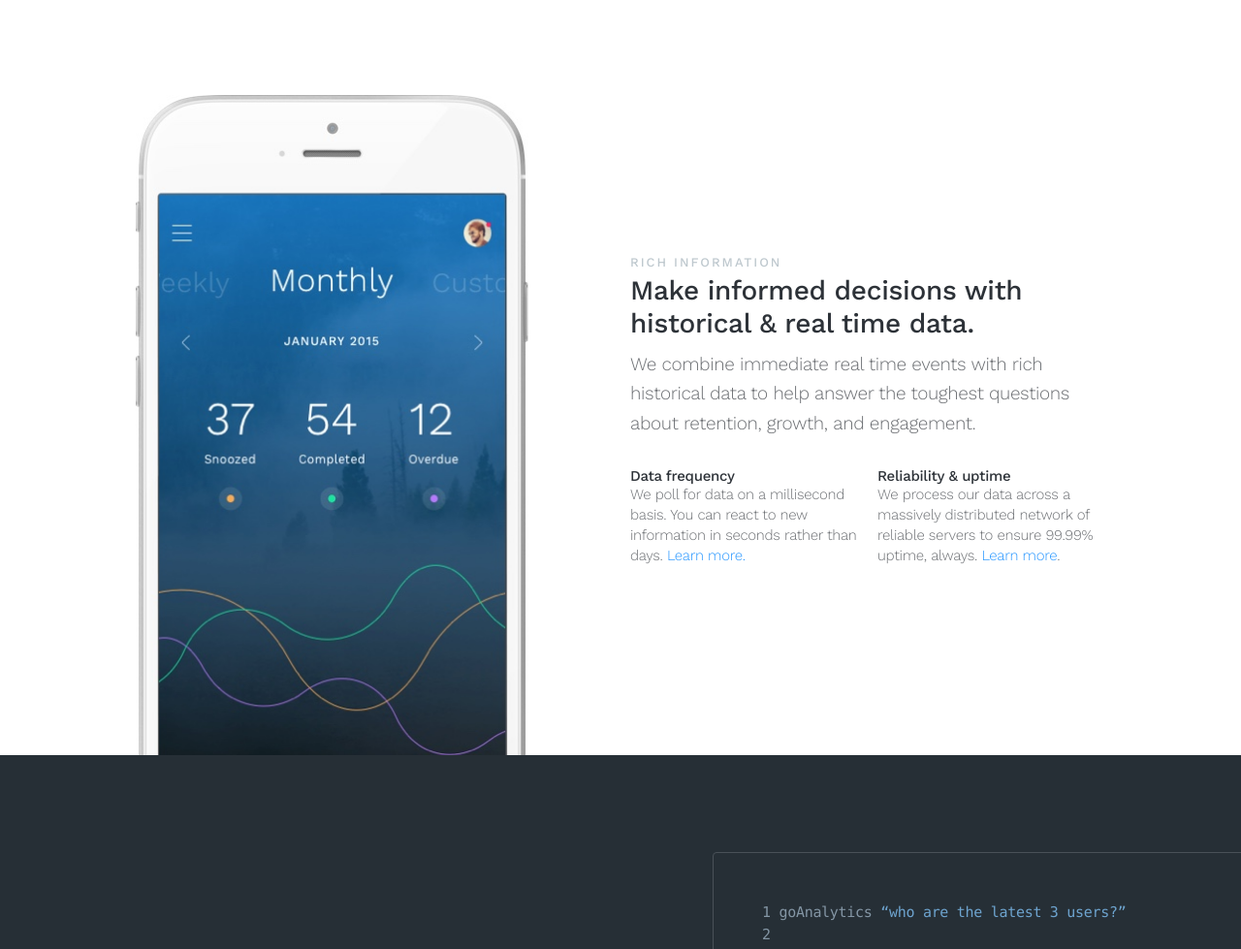
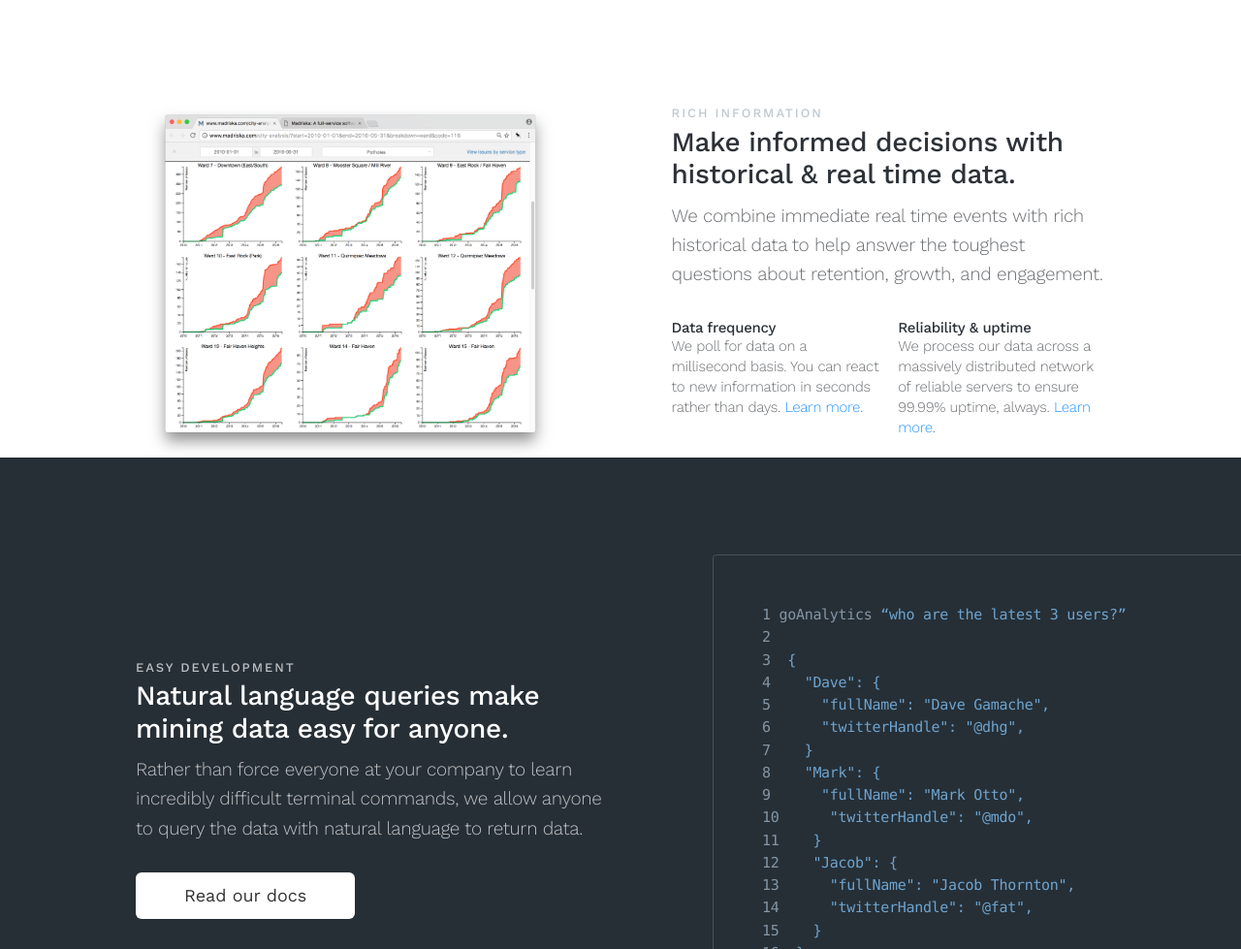
Before and after one commit to madriska/new-website, a website: page docs/index.html in a window 1280 px wide. Shown: the part 882-1861 px from the top of the page at 97% size. Drawn offline with nearby package versions, Linux system fonts and the light colour scheme.

Commit message:
Start tweaking some stuff.

```diff
--- a/docs/index.html
+++ b/docs/index.html
@@ -21,8 +21,6 @@
       <link href='https://fonts.googleapis.com/css?family=Lora:400,400italic|Work+Sans:300,400,500,600' rel='stylesheet' type='text/css'>
       <link href="assets/css/toolkit-startup.css" rel="stylesheet">
       <link href="assets/css/application-startup.css" rel="stylesheet">
-
-
 
 
     <style>
@@ -98,7 +96,7 @@
     <div class="navbar-collapse collapse text-uppercase">
       <ul class="nav navbar-nav navbar-right">
         <li >
-          <a href="/index.html">Services</a>
+          <a href="#services">Services</a>
         </li>
         <li >
           <a href="minimal/index.html">Team</a>
@@ -130,12 +128,12 @@
   <div class="container">
     <div class="row app-align-center">
 
-      <div class="col-sm-5 hidden-xs">
-        <img class="app-iphone" src="assets/img/startup-2.jpg" style="width: 100%;">
+      <div class="col-sm-6 hidden-xs">
+        <img class="app-iphone" src="assets/img/city-analysis.png" style="width: 100%;">
       </div>
 
       <div class="col-sm-6 col-sm-offset-1">
-        <h6 class="text-muted text-uppercase">Rich Information</h6>
+        <h6 class="text-muted text-uppercase" id="services">Rich Information</h6>
         <h3 class="m-t-0">Make informed decisions with historical & real time data.</h3>
         <p class="lead m-b-md">We combine immediate real time events with rich historical data to help answer the toughest questions about retention, growth, and engagement.</p>
         <div class="row hidden-sm">
```
Also changed, not shown: docs/assets/img/city-analysis.png (added), 4 other files.
